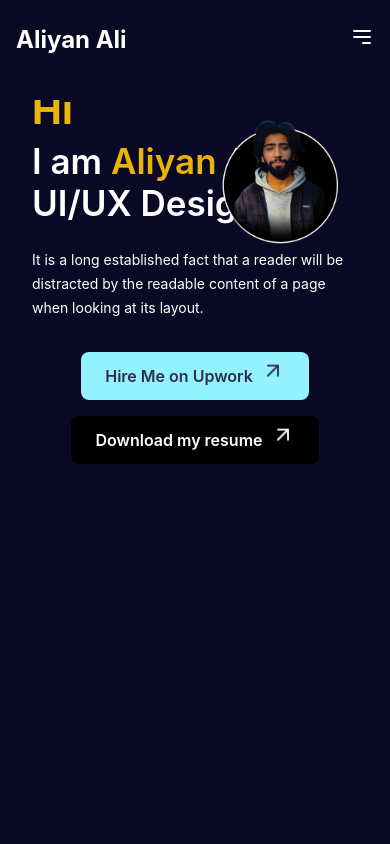
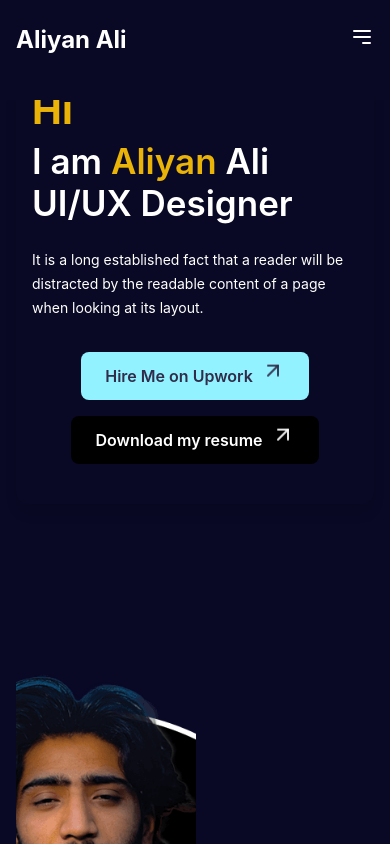
Before and after one commit to FaizAli00/Alyan-Portfolio, a React (Vite) app in the folder my-porfolio/: page / in a window 390 px wide. Shown: the top 844 px of the page. Built offline with nearby package versions, Linux system fonts and the light colour scheme.

Commit message:
img change

```diff
--- a/my-porfolio/src/Components/Home/Home.jsx
+++ b/my-porfolio/src/Components/Home/Home.jsx
@@ -2,7 +2,7 @@
 
 const Home = () => {
   return (
-    <div id="home" className=" relative min-h-screen bg-[#090925] p-4 sm:p-6 md:p-8 overflow-hidden">
+    <div id="home" className=" relative bg-[#090925] p-4 sm:p-6 md:p-8 overflow-hidden">
       {/* Main Grid Container */}
       <div className="grid grid-cols-1 md:grid-cols-2 gap-6 md:gap-8 animate-fade-in-up">
         {/* First Column */}
@@ -111,10 +111,10 @@
       </div>
 
       {/* Image for small and medium screen absolute on right */}
-      <div className="block md:hidden absolute top-20 right-4 sm:right-8">
+      <div className="block md:hidden right-4 sm:right-8">
         <img
           src="/img/profile2.png"
-          className="h-auto w-[180px] sm:w-[220px] rounded-lg object-cover object-center"
+          className=" h-[800px] w-[180px] sm:w-[220px] rounded-lg object-cover object-center pb-6"
           alt="Aliyan Ali - UI/UX Designer"
           fetchpriority="high" // Prioritize this image
           loading="eager"      // Load immediately (not lazy)
```
Also changed, not shown: my-porfolio/public/img/one.png.
